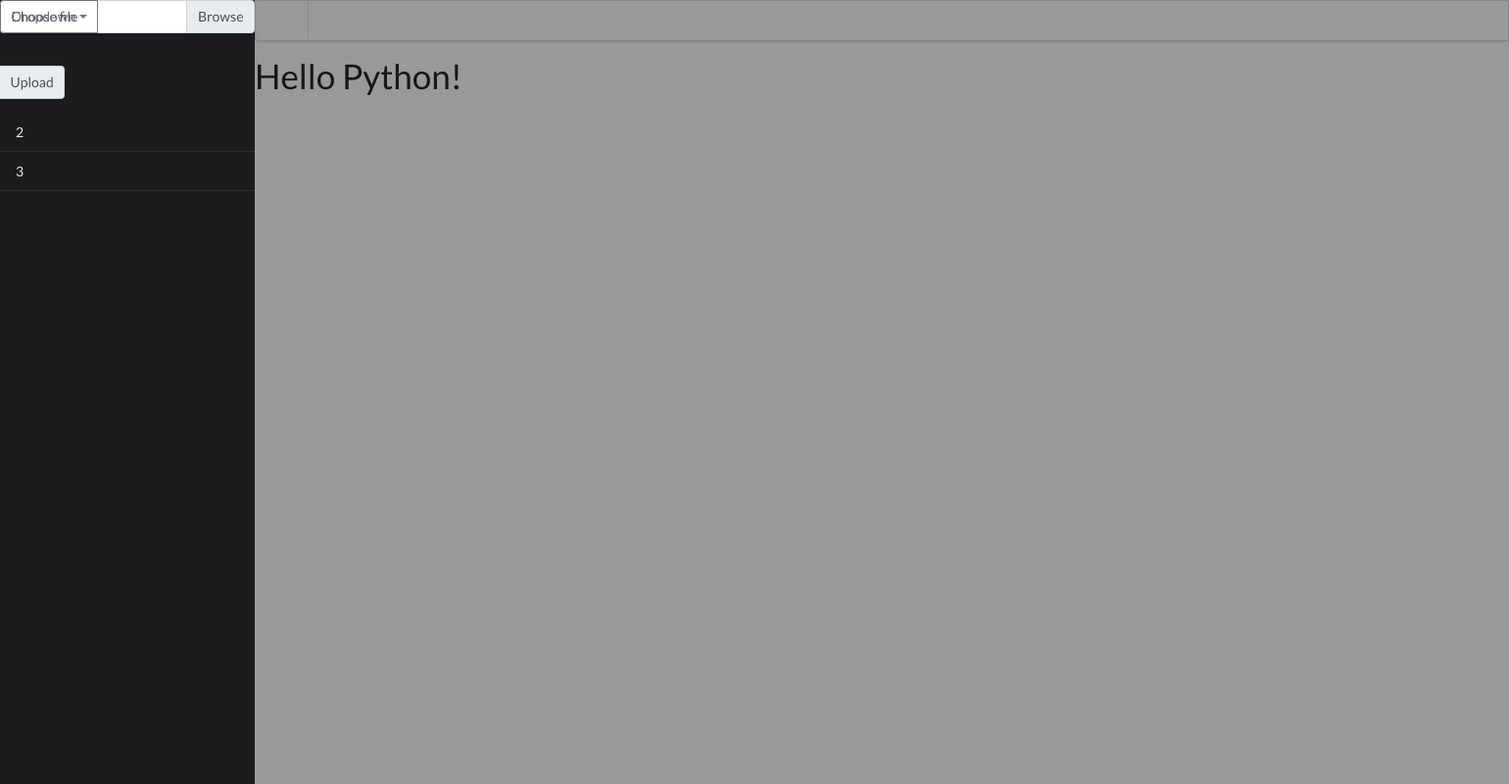
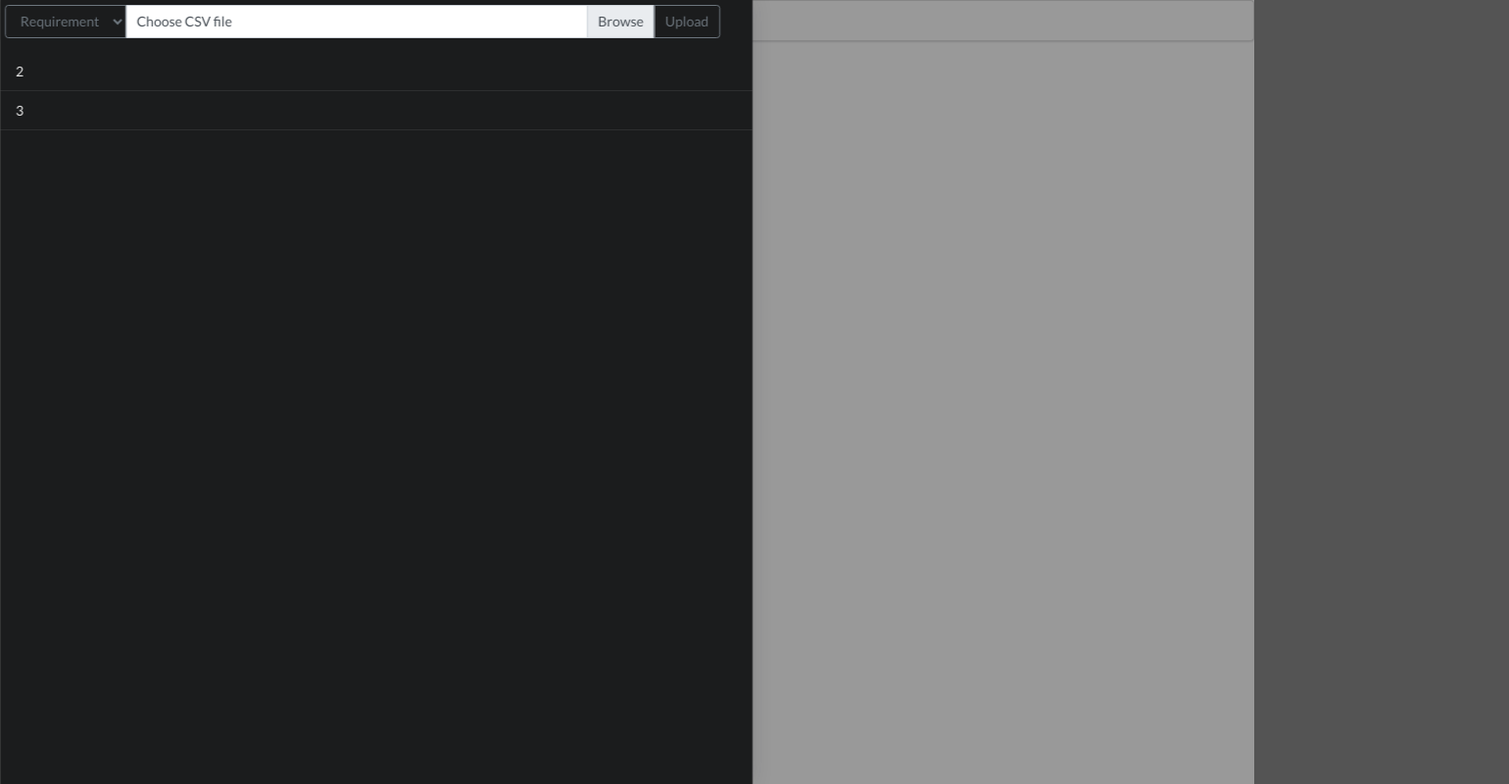
Before and after one commit to Juliiia/TraceVisualization, an Electron app: page src/index.html in a window 1280 px wide. Both pictures are taken after a click on the link 27 px from the left and 21 px from the top of the page. Shown: the whole page at 98% size, 1540 px wide, since content can reach past the window. Drawn offline with nearby package versions, Linux system fonts and the light colour scheme; files whose address does not match are found by name; a web font is replaced by a local one.

Commit message:
add file upload

```diff
--- a/src/index.html
+++ b/src/index.html
@@ -6,6 +6,7 @@
 
         <link rel="stylesheet" type="text/css" href="../node_modules/semantic-ui/dist/semantic.min.css">
         <link rel="stylesheet" type="text/css" href="../node_modules/bootstrap/dist/css/bootstrap.min.css">
+        <link rel="stylesheet" type="text/css" href="static/css/filter.css">
 
   <!--      <script>
             function load () {
@@ -25,22 +26,25 @@
         <div class="ui sidebar inverted vertical menu">
 
             <!-- input files -->
-            <div class="input-group mb-3">
+            <div class="input-group mb-3 smallMargin">
 
                 <div class="input-group-prepend">
-                    <button class="btn btn-outline-secondary dropdown-toggle" type="button" data-toggle="dropdown" aria-haspopup="true" aria-expanded="false">Dropdown</button>
-                    <div class="dropdown-menu">
-                        <a class="dropdown-item" href="#">Action</a>
-                        <a class="dropdown-item" href="#">Another action</a>
-                        <a class="dropdown-item" href="#">Something else here</a>
-                    </div>
+                    <select class="btn btn-outline-secondary dropdown-toggle" >
+                        <option value="volvo">Requirement</option>
+                        <option value="saab">Code</option>
+                        <option value="opel">Trace</option>
+                    </select>
                 </div>
 
-                <input type="file" class="custom-file-input" id="fileUpload" aria-label="Text input with dropdown button">
-                <label class="custom-file-label" for="fileUpload">Choose file</label>
+                <div class="custom-file">
+                    <input type="file" class="custom-file-input" id="inputCSV" accept=".csv" aria-describedby="button-UploadInput">
+                    <label class="custom-file-label" for="inputCSV">Choose CSV file</label>
+                </div>
+
                 <div class="input-group-append">
-                    <span class="input-group-text" id="inputGroupFileAddon02">Upload</span>
+                    <button class="btn btn-outline-secondary" id="button-UploadInput" type="button" onclick="uploadFile()">Upload</button>
                 </div>
+
             </div>
 
             <a class="item">
@@ -71,7 +75,7 @@
         <script type="text/javascript" src="../node_modules/semantic-ui/dist/semantic.min.js"></script>
         <script type="text/javascript" src="../node_modules/bootstrap/dist/js/bootstrap.min.js"></script>
 
-
         <script type="text/javascript" src="static/js/uiDynamics.js"></script>
+        <script type="text/javascript" src="static/js/fileUploader.js"></script>
     </body>
 <html>
--- /dev/null
+++ b/src/static/css/filter.css
@@ -0,0 +1,12 @@
+.ui.left.sidebar {
+    width: 60%;
+}
+
+/* Input */
+.input-group {
+    width: 95%;
+}
+
+.smallMargin {
+    margin: 5px;
+}
--- /dev/null
+++ b/src/static/js/fileUploader.js
@@ -0,0 +1,40 @@
+function uploadFile() {
+    console.log('uplaod');
+    // get file
+    let input = ($('#inputCSV'))[0];
+    console.log(input.files);
+
+    if (!input) {
+      alert("Um, couldn't find the fileinput element.");
+    }
+    else if (!input.files) {
+      alert("This browser doesn't seem to support the `files` property of file inputs.");
+    }
+    else if (!input.files[0]) {
+      alert("Please select a file before clicking 'Load'");
+    }
+    else {
+        let file = input.files[0];
+        let fileReader = new FileReader();
+
+        fileReader.onloadend = function(){
+            sendToServer(fileReader.result);
+        };
+
+        fileReader.readAsDataURL(file);
+    }
+}
+
+function sendToServer(data) {
+    $.ajax({
+        type: 'POST',
+        url: '/fileupload',
+        data: data,
+        contentType: false,
+        cache: false,
+        processData: false,
+        success: function(data) {
+            console.log('Success! ' + data);
+            },
+        });
+}
--- a/src/static/js/uiDynamics.js
+++ b/src/static/js/uiDynamics.js
@@ -1,4 +1,5 @@
 function toggleSidbar() {
     $('.ui.sidebar')
+        .sidebar('setting', 'transition', 'overlay')
         .sidebar('toggle');
 }
```
Also changed, not shown: 1 other file.
